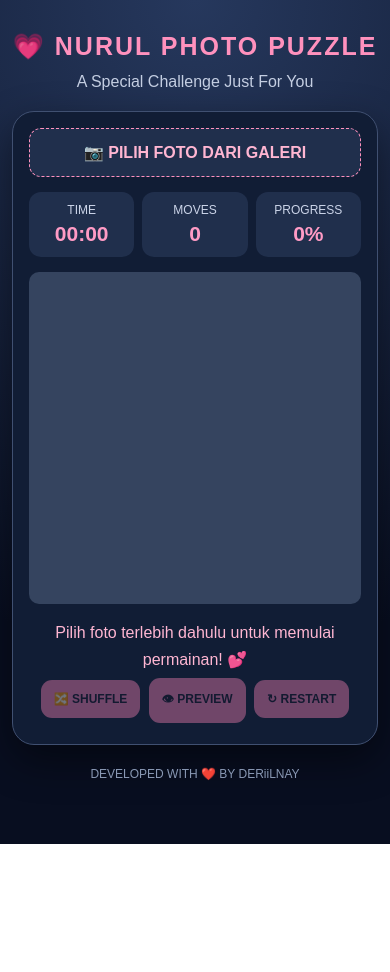
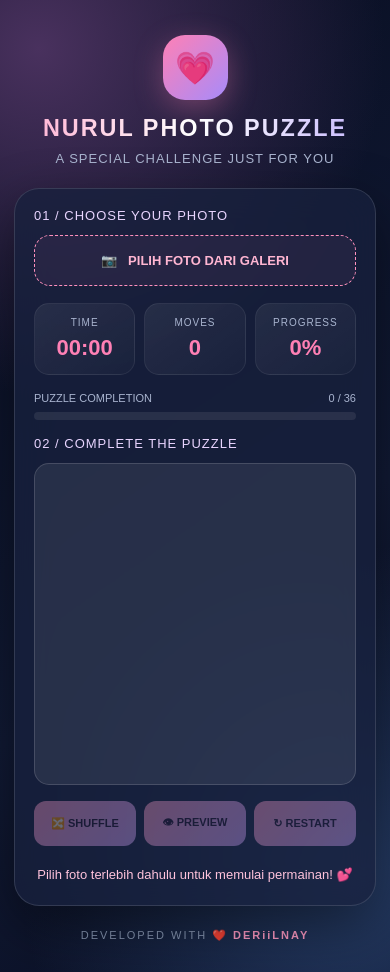
Before and after one commit to Naya1996/puzzle-nurul, a plain HTML site: page index.html in a window 390 px wide. Before the commit the page ends 844 px from the top, so only its background shows below. Drawn offline with Linux system fonts and the light colour scheme.

Commit message:
Refactor index.html for improved layout and styles
Updated HTML structure and styles for the NURUL PHOTO PUZZLE game, including theme color, layout adjustments, and improved accessibility features.

```diff
--- a/index.html
+++ b/index.html
@@ -4,9 +4,8 @@
 <head>
 <meta charset="UTF-8">
 <meta name="viewport" content="width=device-width, initial-scale=1.0">
-<meta name="theme-color" content="#080e20">
-
-<title>NURUL PHOTO PUZZLE</title>
+<meta name="theme-color" content="#090d20">
+<title>NURUL PHOTO PUZZLE | PREMIUM</title>
 
 <style>
 *{
@@ -15,47 +14,93 @@
  padding:0;
 }
 
+:root{
+ --pink:#ff80b5;
+ --purple:#a78bfa;
+ --white:#f8f7ff;
+ --muted:#aab5d0;
+ --panel:rgba(24,32,61,.78);
+}
+
 body{
  min-height:100vh;
- padding:20px 12px;
- background:radial-gradient(circle at top,#26385d,#080e20 75%);
- color:white;
+ padding:25px 14px;
  font-family:Arial,sans-serif;
+ color:var(--white);
  text-align:center;
+ background:
+ radial-gradient(circle at 10% 5%,#49315e 0,transparent 35%),
+ radial-gradient(circle at 90% 90%,#263d67 0,transparent 35%),
+ linear-gradient(145deg,#080d20,#111a35 60%,#090d20);
+ overflow-x:hidden;
+}
+
+header{
+ margin:10px auto 22px;
+}
+
+.logo{
+ width:65px;
+ height:65px;
+ display:grid;
+ place-items:center;
+ margin:auto auto 15px;
+ border-radius:22px;
+ background:linear-gradient(135deg,var(--pink),var(--purple));
+ box-shadow:0 8px 30px #ff80b555;
+ font-size:32px;
 }
 
 h1{
- color:#ff91bd;
- font-size:25px;
+ font-size:clamp(23px,6vw,32px);
  letter-spacing:2px;
- margin:12px 0;
+ background:linear-gradient(90deg,#ffadd0,#ffffff,#c4b5fd);
+ -webkit-background-clip:text;
+ color:transparent;
 }
 
 .subtitle{
- color:#c4cee2;
- margin-bottom:20px;
+ color:var(--muted);
+ font-size:13px;
+ margin-top:9px;
+ letter-spacing:1px;
 }
 
 .panel{
- max-width:480px;
+ width:100%;
+ max-width:490px;
  margin:auto;
- padding:16px;
- background:#111d35;
- border:1px solid #405071;
- border-radius:22px;
- box-shadow:0 15px 40px #0007;
+ padding:19px;
+ background:var(--panel);
+ border:1px solid #ffffff20;
+ border-radius:25px;
+ box-shadow:0 20px 55px #0007;
+ backdrop-filter:blur(18px);
+}
+
+.section-title{
+ text-align:left;
+ color:#e9d5ff;
+ font-size:13px;
+ margin:0 0 12px;
+ letter-spacing:1px;
 }
 
 .upload{
  display:block;
- padding:14px;
- background:#202f4c;
+ padding:17px 12px;
  border:1px dashed #ff91bd;
- border-radius:12px;
- margin-bottom:15px;
+ border-radius:16px;
+ background:#ff80b510;
  color:#ffb6d2;
+ font-size:13px;
  font-weight:bold;
  cursor:pointer;
+ transition:.3s;
+}
+
+.upload:active{
+ transform:scale(.98);
 }
 
 .upload input{
@@ -63,25 +108,61 @@ h1{
 }
 
 .stats{
- display:flex;
- gap:8px;
- margin-bottom:15px;
+ display:grid;
+ grid-template-columns:repeat(3,1fr);
+ gap:9px;
+ margin:17px 0;
 }
 
-.stats div{
- flex:1;
- padding:11px 5px;
- background:#202f4c;
- border-radius:12px;
- font-size:12px;
- color:#cbd4e8;
+.stat{
+ padding:13px 5px;
+ border-radius:15px;
+ background:linear-gradient(145deg,#ffffff12,#ffffff05);
+ border:1px solid #ffffff12;
 }
 
-.stats b{
+.stat span{
  display:block;
- color:#ff9bc5;
- font-size:21px;
- margin-top:5px;
+ font-size:10px;
+ letter-spacing:1px;
+ color:var(--muted);
+}
+
+.stat b{
+ display:block;
+ font-size:22px;
+ margin-top:7px;
+ color:var(--pink);
+ font-variant-numeric:tabular-nums;
+}
+
+.progress-area{
+ margin:0 0 16px;
+ text-align:left;
+}
+
+.progress-label{
+ display:flex;
+ justify-content:space-between;
+ color:var(--muted);
+ font-size:11px;
+ margin-bottom:8px;
+}
+
+.progress-track{
+ width:100%;
+ height:8px;
+ background:#ffffff15;
+ border-radius:20px;
+ overflow:hidden;
+}
+
+#progressBar{
+ width:0%;
+ height:100%;
+ border-radius:20px;
+ background:linear-gradient(90deg,var(--pink),var(--purple));
+ transition:width .3s;
 }
 
 #puzzle{
@@ -90,97 +171,93 @@ h1{
  gap:3px;
  width:100%;
  aspect-ratio:1;
- padding:4px;
- background:#35445f;
- border-radius:10px;
+ padding:5px;
+ background:#ffffff14;
+ border:1px solid #ffffff25;
+ border-radius:15px;
  overflow:hidden;
 }
 
 .tile{
  min-width:0;
  min-height:0;
- border:1px solid #8292af;
- border-radius:3px;
+ border:1px solid #ffffff40;
+ border-radius:4px;
  background-repeat:no-repeat;
  cursor:pointer;
  touch-action:manipulation;
- transition:transform .15s,filter .15s;
+ transition:transform .16s,filter .16s,border .16s;
+}
+
+.tile:active{
+ transform:scale(.94);
 }
 
 .tile.selected{
  border:3px solid #ff65a9;
  transform:scale(.91);
- filter:brightness(1.35);
+ filter:brightness(1.4);
+ box-shadow:0 0 12px #ff65a9;
+}
+
+.actions{
+ display:grid;
+ grid-template-columns:repeat(3,1fr);
+ gap:8px;
+ margin-top:16px;
 }
 
 button{
  border:0;
- padding:12px 13px;
- margin:5px 2px;
- border-radius:11px;
- background:#ff83b8;
- color:#17172b;
+ padding:13px 5px;
+ border-radius:12px;
+ background:linear-gradient(135deg,#ff9bc5,#d6a7ff);
+ color:#21142e;
+ font-size:11px;
  font-weight:bold;
  cursor:pointer;
- font-size:12px;
+ transition:.2s;
 }
 
 button:active{
- transform:scale(.95);
+ transform:scale(.94);
 }
 
 button:disabled{
- opacity:.4;
+ opacity:.35;
+ cursor:not-allowed;
 }
 
 #message{
- color:#ffb6d2;
- margin-top:15px;
- line-height:1.7;
+ color:#ffc3dc;
+ font-size:13px;
+ line-height:1.8;
+ margin-top:17px;
 }
 
 #preview{
  display:none;
  width:100%;
- margin-top:15px;
+ margin-top:16px;
  border:2px solid #ff91bd;
- border-radius:12px;
+ border-radius:16px;
+ box-shadow:0 10px 25px #0005;
 }
 
 #preview.show{
  display:block;
+ animation:appear .4s ease;
 }
 
 .footer{
+ margin:23px auto 5px;
  color:#8998b4;
- font-size:12px;
- margin-top:22px;
+ font-size:11px;
+ letter-spacing:2px;
 }
 
-.victory{
- padding:22px 8px;
- animation:appear 1s ease;
-}
-
-.victory h2{
- color:#ff91bd;
- font-size:24px;
- margin:15px 0;
-}
-
-.victory h3{
- color:#ff91bd;
- margin:15px 0;
-}
-
-.victory p{
- line-height:1.8;
- margin:12px 0;
-}
-
-.heart{
- font-size:36px;
- animation:heartbeat 1s infinite;
+.footer strong{
+ color:#ff9bc5;
 }
 
 #confetti{
@@ -188,7 +265,7 @@ button:disabled{
  inset:0;
  pointer-events:none;
  overflow:hidden;
- z-index:10;
+ z-index:20;
 }
 
 .confetti-piece{
@@ -199,9 +276,38 @@ button:disabled{
  animation:fall 3s linear forwards;
 }
 
+.victory{
+ padding:20px 5px;
+ animation:appear .8s ease;
+}
+
+.victory h2{
+ color:#ff9bc5;
+ font-size:23px;
+ margin:15px 0;
+}
+
+.victory h3{
+ color:#d6a7ff;
+ margin:16px 0;
+ font-size:16px;
+}
+
+.victory p{
+ line-height:1.9;
+ margin:13px 0;
+ color:#e3e6f4;
+ font-size:13px;
+}
+
+.heart{
+ font-size:38px;
+ animation:heartbeat 1s infinite;
+}
+
 @keyframes appear{
- from{opacity:0;transform:scale(.5)}
- to{opacity:1;transform:scale(1)}
+ from{opacity:0;transform:translateY(15px) scale(.95)}
+ to{opacity:1;transform:translateY(0) scale(1)}
 }
 
 @keyframes heartbeat{
@@ -214,76 +320,89 @@ button:disabled{
   opacity:0;
  }
 }
+
+@media(max-width:360px){
+ .panel{padding:13px}
+ .stats{gap:5px}
+ .stat b{font-size:19px}
+ button{font-size:10px}
+}
 </style>
 </head>
 
 <body>
 
-<h1>💗 NURUL PHOTO PUZZLE</h1>
-
-<p class="subtitle">
- A Special Challenge Just For You
-</p>
+<header>
+ <div class="logo">💗</div>
+ <h1>NURUL PHOTO PUZZLE</h1>
+ <p class="subtitle">A SPECIAL CHALLENGE JUST FOR YOU</p>
+</header>
 
 <div class="panel">
 
+ <p class="section-title">01 / CHOOSE YOUR PHOTO</p>
+
  <label class="upload">
- 📷 PILIH FOTO DARI GALERI
- <input
-  type="file"
-  id="photoInput"
-  accept="image/*">
+  📷 &nbsp; PILIH FOTO DARI GALERI
+  <input type="file" id="photoInput" accept="image/*">
  </label>
 
  <div class="stats">
-
- <div>
-  TIME
+  <div class="stat">
+   <span>TIME</span>
    <b id="time">00:00</b>
   </div>
-
- <div>
-  MOVES
+  <div class="stat">
+   <span>MOVES</span>
    <b id="moves">0</b>
   </div>
-
- <div>
-  PROGRESS
+  <div class="stat">
+   <span>PROGRESS</span>
    <b id="progress">0%</b>
   </div>
-
  </div>
 
+ <div class="progress-area">
+  <div class="progress-label">
+   <span>PUZZLE COMPLETION</span>
+   <span id="progressText">0 / 36</span>
+  </div>
+  <div class="progress-track">
+   <div id="progressBar"></div>
+  </div>
+ </div>
+
+ <p class="section-title">02 / COMPLETE THE PUZZLE</p>
+
  <div id="puzzle"></div>
+
+ <div class="actions">
+  <button onclick="shuffleGame()" id="shuffleBtn" disabled>
+   🔀 SHUFFLE
+  </button>
+  <button onclick="togglePreview()" id="previewBtn" disabled>
+   👁 PREVIEW
+  </button>
+  <button onclick="shuffleGame()" id="restartBtn" disabled>
+   ↻ RESTART
+  </button>
+ </div>
 
  <div id="message">
   Pilih foto terlebih dahulu untuk memulai permainan! 💕
  </div>
-
-<button onclick="shuffleGame()" id="shuffleBtn" disabled>
- 🔀 SHUFFLE
-</button>
-
-<button onclick="togglePreview()" id="previewBtn" disabled>
- 👁 PREVIEW
-</button>
-
-<button onclick="shuffleGame()" id="restartBtn" disabled>
- ↻ RESTART
-</button>
 
  <img id="preview" alt="Foto asli">
 
 </div>
 
 <div class="footer">
- DEVELOPED WITH ❤️ BY DERiiLNAY
+ DEVELOPED WITH <strong>❤️ DERiiLNAY</strong>
 </div>
 
 <div id="confetti"></div>
 
 <script>
-
 const SIZE=6;
 const TOTAL=SIZE*SIZE;
 
@@ -308,7 +427,6 @@ const restartBtn=document.getElementById("restartBtn");
 input.addEventListener("change",function(){
 
  const file=this.files[0];
-
  if(!file)return;
 
  if(!file.type.startsWith("image/")){
@@ -319,29 +437,20 @@ input.addEventListener("change",function(){
  const reader=new FileReader();
 
  reader.onload=function(e){
-
   const img=new Image();
 
   img.onload=function(){
-
    const canvas=document.createElement("canvas");
    const ctx=canvas.getContext("2d");
 
-   const side=Math.min(
-    img.naturalWidth,
-    img.naturalHeight
-   );
-
+   const side=Math.min(img.naturalWidth,img.naturalHeight);
    const x=(img.naturalWidth-side)/2;
    const y=(img.naturalHeight-side)/2;
 
    canvas.width=600;
    canvas.height=600;
 
-   ctx.drawImage(
-    img,x,y,side,side,
-    0,0,600,600
-   );
+   ctx.drawImage(img,x,y,side,side,0,0,600,600);
 
    photoURL=canvas.toDataURL("image/jpeg",0.9);
 
@@ -353,17 +462,19 @@ input.addEventListener("change",function(){
    previewBtn.disabled=false;
    restartBtn.disabled=false;
 
-   message.innerText=
-    "Foto berhasil dimuat! Siap bermain? 💗";
+   message.innerText="Foto berhasil dimuat! Siap bermain? 💗";
 
    shuffleGame();
+  };
+
+  img.onerror=function(){
+   message.innerText="Foto tidak dapat dibaca. Coba foto lain.";
   };
 
   img.src=e.target.result;
  };
 
  reader.readAsDataURL(file);
-
 });
 
 function shuffleGame(){
@@ -372,24 +483,15 @@ function shuffleGame(){
 
  clearInterval(timer);
 
- order=Array.from(
-  {length:TOTAL},
-  (_,i)=>i
- );
+ order=Array.from({length:TOTAL},(_,i)=>i);
 
- // Acak dengan Fisher-Yates
  for(let i=order.length-1;i>0;i--){
-
   let j=Math.floor(Math.random()*(i+1));
-
-  [order[i],order[j]]=
-  [order[j],order[i]];
+  [order[i],order[j]]=[order[j],order[i]];
  }
 
- // Pastikan tidak langsung selesai
  if(order.every((v,i)=>v===i)){
-  [order[0],order[1]]=
-  [order[1],order[0]];
+  [order[0],order[1]]=[order[1],order[0]];
  }
 
  selected=null;
@@ -399,12 +501,12 @@ function shuffleGame(){
 
  document.getElementById("preview").classList.remove("show");
  previewVisible=false;
+ previewBtn.innerText="👁 PREVIEW";
 
  render();
  updateStats();
 
- message.innerText=
-  "Susun 36 potongan foto hingga menjadi gambar utuh!";
+ message.innerText="Susun 36 potongan foto hingga menjadi gambar utuh!";
 
  timer=setInterval(()=>{
   if(started){
@@ -421,29 +523,22 @@ function render(){
  order.forEach((value,index)=>{
 
   const tile=document.createElement("div");
-
   tile.className="tile";
 
   const row=Math.floor(value/SIZE);
   const col=value%SIZE;
 
   tile.style.backgroundImage=`url("${photoURL}")`;
-
   tile.style.backgroundSize="600% 600%";
-
-  tile.style.backgroundPosition=
-   `${col*20}% ${row*20}%`;
+  tile.style.backgroundPosition=`${col*20}% ${row*20}%`;
 
   if(selected===index){
    tile.classList.add("selected");
   }
 
-  tile.addEventListener("click",()=>{
-   chooseTile(index);
-  });
+  tile.addEventListener("click",()=>chooseTile(index));
 
   puzzle.appendChild(tile);
-
  });
 }
 
@@ -463,8 +558,7 @@ function chooseTile(index){
   return;
  }
 
- [order[selected],order[index]]=
- [order[index],order[selected]];
+ [order[selected],order[index]]=[order[index],order[selected]];
 
  selected=null;
  moves++;
@@ -479,26 +573,18 @@ function chooseTile(index){
 
 function updateStats(){
 
- const min=String(
-  Math.floor(seconds/60)
- ).padStart(2,"0");
+ const min=String(Math.floor(seconds/60)).padStart(2,"0");
+ const sec=String(seconds%60).padStart(2,"0");
 
- const sec=String(
-  seconds%60
- ).padStart(2,"0");
+ document.getElementById("time").innerText=min+":"+sec;
+ document.getElementById("moves").innerText=moves;
 
- document.getElementById("time").innerText=
- min+":"+sec;
+ const correct=order.filter((v,i)=>v===i).length;
+ const percent=Math.round(correct/TOTAL*100);
 
- document.getElementById("moves").innerText=
- moves;
-
- const correct=order.filter(
-  (v,i)=>v===i
- ).length;
-
- document.getElementById("progress").innerText=
- Math.round(correct/TOTAL*100)+"%";
+ document.getElementById("progress").innerText=percent+"%";
+ document.getElementById("progressText").innerText=correct+" / "+TOTAL;
+ document.getElementById("progressBar").style.width=percent+"%";
 }
 
 function togglePreview(){
@@ -506,14 +592,9 @@ function togglePreview(){
  const preview=document.getElementById("preview");
 
  previewVisible=!previewVisible;
+ preview.classList.toggle("show",previewVisible);
 
- preview.classList.toggle(
-  "show",
-  previewVisible
- );
-
- previewBtn.innerText=
-  previewVisible?"🙈 HIDE PREVIEW":"👁 PREVIEW";
+ previewBtn.innerText=previewVisible?"🙈 HIDE":"👁 PREVIEW";
 }
 
 function winGame(){
@@ -524,9 +605,10 @@ function winGame(){
  updateStats();
 
  document.getElementById("progress").innerText="100%";
+ document.getElementById("progressText").innerText="36 / 36";
+ document.getElementById("progressBar").style.width="100%";
 
  message.innerHTML=`
-
  <div class="victory">
 
   <div class="heart">💖🌸💖</div>
@@ -554,9 +636,7 @@ function winGame(){
 
   <div class="heart">💕🌷💕</div>
 
-  <p>
-   Keep smiling and keep shining!
-  </p>
+  <p>Keep smiling and keep shining!</p>
 
   <h3>WITH LOVE, DERiiLNAY ❤️</h3>
 
@@ -569,42 +649,24 @@ function winGame(){
 function launchConfetti(){
 
  const container=document.getElementById("confetti");
-
  container.innerHTML="";
 
- const colors=[
-  "#ff70ad",
-  "#ffd166",
-  "#ffffff",
-  "#bd8cff",
-  "#ff9fba"
- ];
+ const colors=["#ff70ad","#ffd166","#ffffff","#bd8cff","#ff9fba"];
 
  for(let i=0;i<90;i++){
-
   const piece=document.createElement("div");
 
   piece.className="confetti-piece";
-
   piece.style.left=Math.random()*100+"%";
-
-  piece.style.background=
-   colors[Math.floor(Math.random()*colors.length)];
-
-  piece.style.animationDelay=
-   Math.random()*1.5+"s";
-
-  piece.style.animationDuration=
-   (2+Math.random()*2)+"s";
+  piece.style.background=colors[Math.floor(Math.random()*colors.length)];
+  piece.style.animationDelay=Math.random()*1.5+"s";
+  piece.style.animationDuration=(2+Math.random()*2)+"s";
 
   container.appendChild(piece);
  }
 
- setTimeout(()=>{
-  container.innerHTML="";
- },6000);
+ setTimeout(()=>container.innerHTML="",6000);
 }
-
 </script>
 
 </body>
```
Lines whose indentation alone changed are shown as unchanged.
